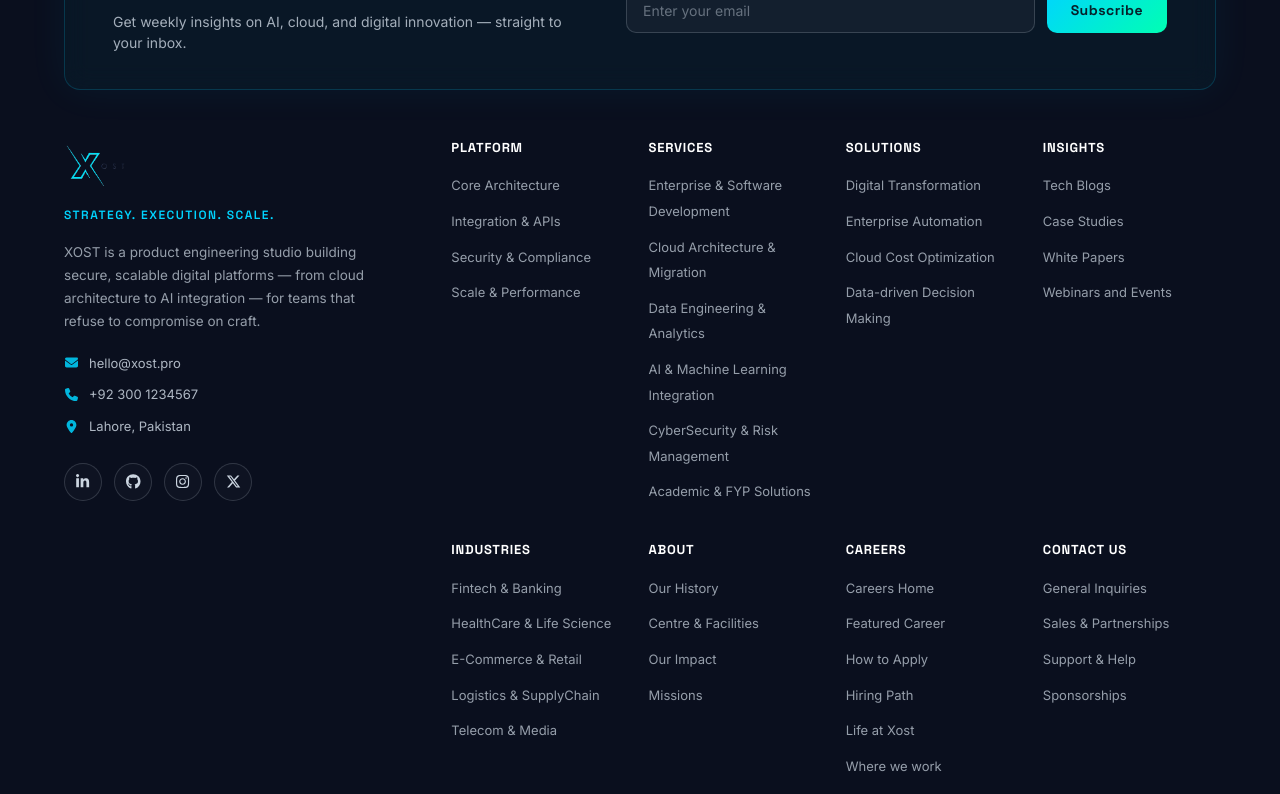
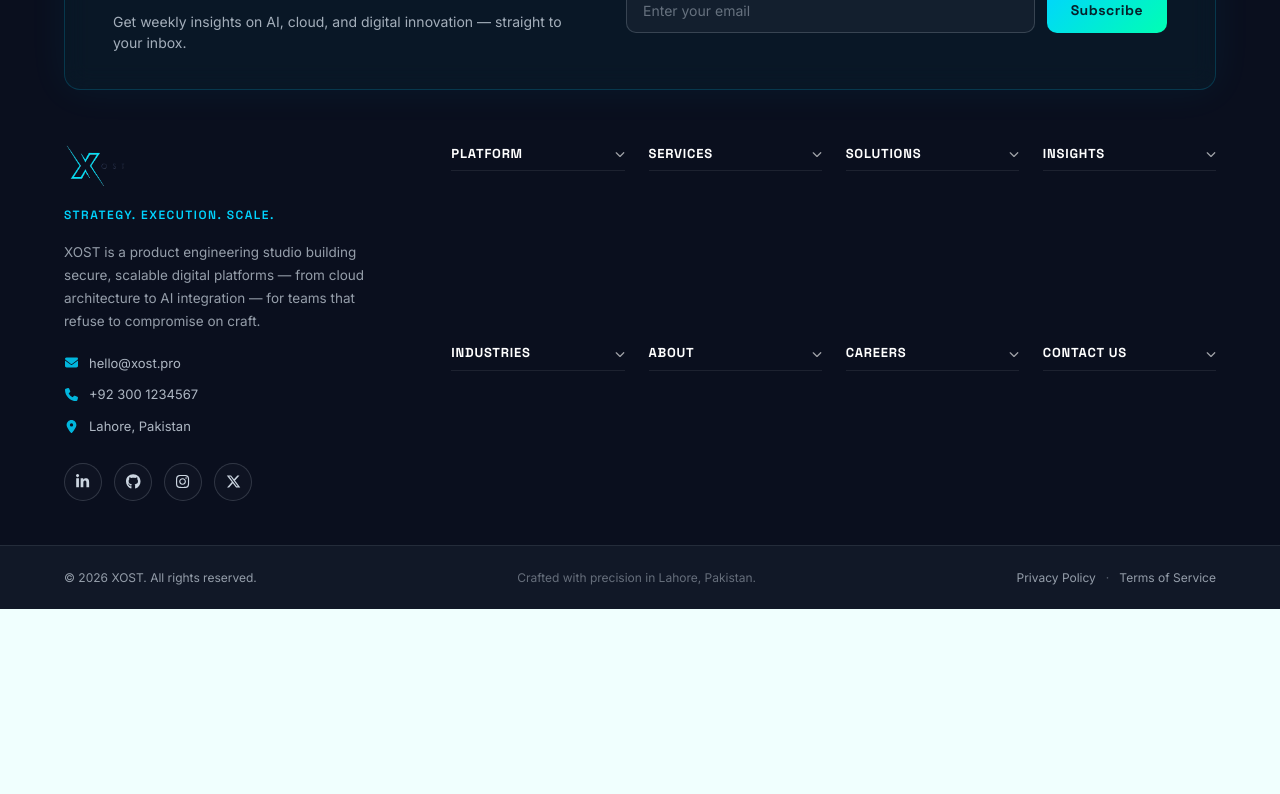
Before and after one commit to wuhsofficial/xost, a React (Vite) app in the folder frontend/: page / in a window 1280 px wide. Shown: the part 6160-6954 px from the top of the page. After the commit the page ends 6769 px from the top, so only its background shows below. Built offline with nearby package versions, Linux system fonts and the light colour scheme.

Commit message:
Feat: Make footer columns collapsible accordions with Framer Motion height transitions

```diff
--- a/frontend/src/components/Footer/Footer.module.css
+++ b/frontend/src/components/Footer/Footer.module.css
@@ -131,7 +131,7 @@ a.contactItem:hover {
 .linkColumn {
   display: flex;
   flex-direction: column;
-  gap: 14px;
+  gap: 12px;
 }
 
 .columnTitle {
@@ -142,11 +142,36 @@ a.contactItem:hover {
   text-transform: uppercase;
   color: var(--pure-white);
   margin: 0;
+  display: flex;
+  justify-content: space-between;
+  align-items: center;
+  cursor: pointer;
+  user-select: none;
+  padding: 6px 0;
+  border-bottom: 1px solid rgba(255, 255, 255, 0.08);
+  transition: color 200ms ease;
+}
+
+.columnTitle:hover {
+  color: var(--accent-aqua);
+}
+
+.chevronIcon {
+  display: inline-flex;
+  align-items: center;
+  justify-content: center;
+  font-size: 10px;
+  opacity: 0.6;
+  transition: opacity 200ms ease;
+}
+
+.columnTitle:hover .chevronIcon {
+  opacity: 1;
 }
 
 .linkList {
   list-style: none;
-  margin: 0;
+  margin: 12px 0 0;
   padding: 0;
   display: flex;
   flex-direction: column;
--- a/frontend/src/components/Footer/Footer.tsx
+++ b/frontend/src/components/Footer/Footer.tsx
@@ -2,7 +2,7 @@ import React, { useState } from 'react';
 import { Link } from 'react-router-dom';
 import { motion } from 'framer-motion';
 import { FontAwesomeIcon } from '@fortawesome/react-fontawesome';
-import { faEnvelope, faPhone, faLocationDot } from '@fortawesome/free-solid-svg-icons';
+import { faEnvelope, faPhone, faLocationDot, faChevronDown } from '@fortawesome/free-solid-svg-icons';
 import { faLinkedinIn, faGithub, faInstagram, faXTwitter } from '@fortawesome/free-brands-svg-icons';
 import { megaMenuData } from '../../data/megaMenuData';
 import Logo from '../Logo/Logo';
@@ -34,12 +34,20 @@ export default function Footer() {
 
   const [newsletterEmail, setNewsletterEmail] = useState('');
   const [newsletterSubmitted, setNewsletterSubmitted] = useState(false);
+  const [expandedColumns, setExpandedColumns] = useState<Record<string, boolean>>({});
 
   const handleNewsletterSubmit = (e: React.FormEvent) => {
     e.preventDefault();
     if (newsletterEmail.trim()) {
       setNewsletterSubmitted(true);
     }
+  };
+
+  const toggleColumn = (catKey: string) => {
+    setExpandedColumns((prev) => ({
+      ...prev,
+      [catKey]: !prev[catKey],
+    }));
   };
 
   return (
@@ -141,10 +149,26 @@ export default function Footer() {
               const items = megaMenuData[catKey];
               if (!items) return null;
               const base = basePathFor(catKey);
+              const isExpanded = !!expandedColumns[catKey];
 
               return (
                 <div key={catKey} className={styles.linkColumn}>
-                  <h4 className={styles.columnTitle}>{catKey}</h4>
+                  <h4 className={styles.columnTitle} onClick={() => toggleColumn(catKey)}>
+                    <span>{catKey}</span>
+                    <motion.span
+                      animate={{ rotate: isExpanded ? 180 : 0 }}
+                      transition={{ duration: 0.2 }}
+                      className={styles.chevronIcon}
+                    >
+                      <FontAwesomeIcon icon={faChevronDown} />
+                    </motion.span>
+                  </h4>
+                  <motion.div
+                    initial={false}
+                    animate={{ height: isExpanded ? 'auto' : 0, opacity: isExpanded ? 1 : 0 }}
+                    transition={{ duration: 0.3, ease: 'easeInOut' }}
+                    style={{ overflow: 'hidden' }}
+                  >
                     <ul className={styles.linkList}>
                       {items.map((link) => (
                         <li key={link.slug}>
@@ -154,6 +178,7 @@ export default function Footer() {
                         </li>
                       ))}
                     </ul>
+                  </motion.div>
                 </div>
               );
             })}
```
Lines whose indentation alone changed are shown as unchanged.
